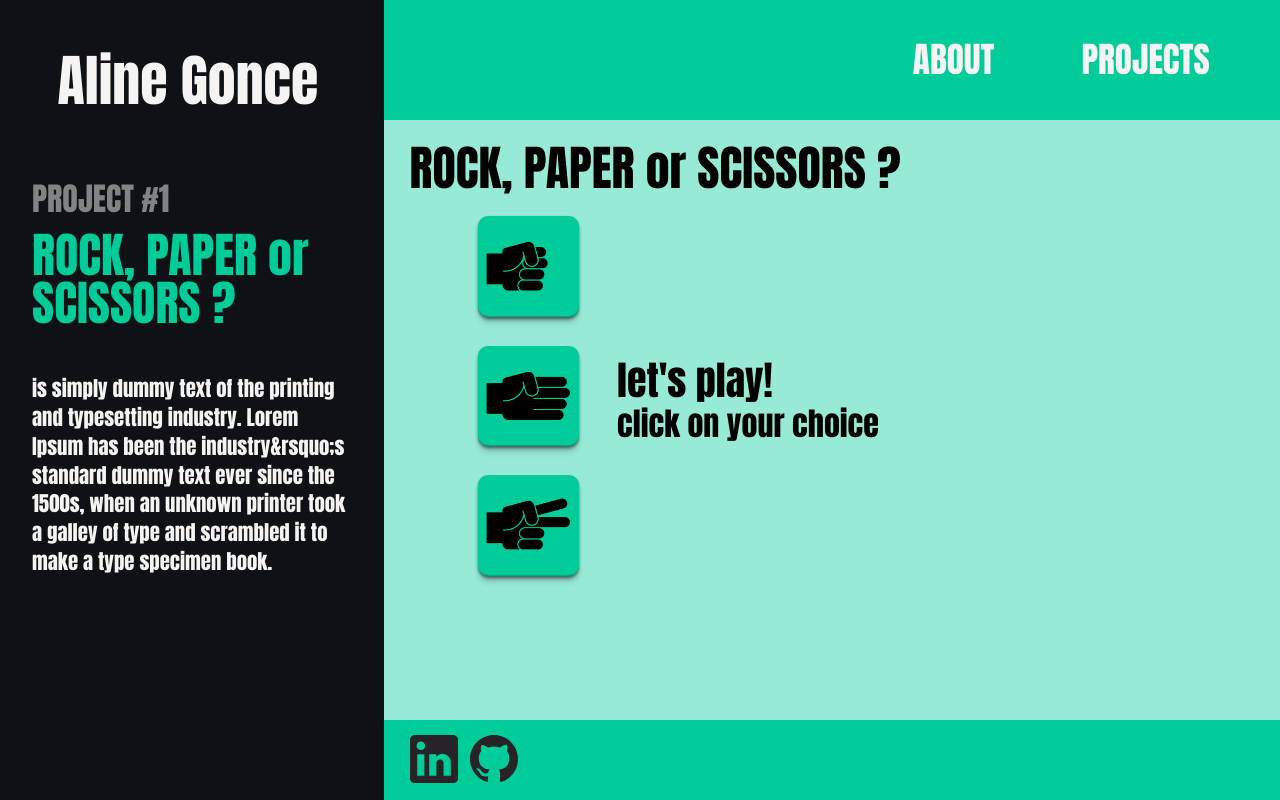
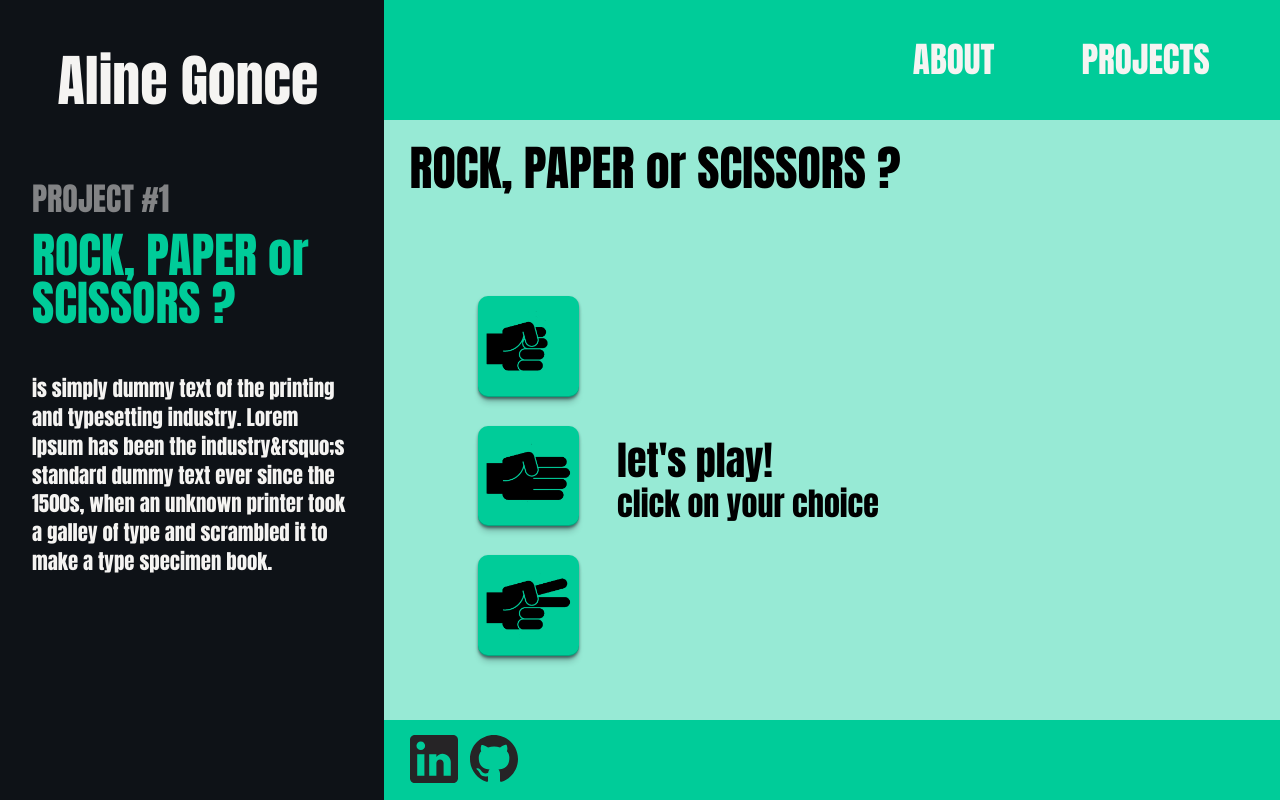
Before and after one commit to Gonaline/portfolio-2023, a React (Create React App) app in the folder client/: page /projects in a window 1280 px wide. Built offline with nearby package versions, Linux system fonts and the light colour scheme.

Commit message:
project1/fix: add countdown on replayButton click

```diff
--- a/client/src/pages/project1.tsx
+++ b/client/src/pages/project1.tsx
@@ -14,12 +14,12 @@ import pageData from '../data/pages';
 import dataGame from '../data/project1';
 import Project1Style from '../style/project1/project1Style';
 import Result from '../components/project1/result';
-import Replay from '../components/project1/replay';
 import pagesCtx from '../context/pagesCtx';
 import { PAGE } from '../enums/page.enum';
+import ReplayButton from '../style/project1/replayStyle';
 
 const Project1 = (): FunctionComponentElement<ReactElement> => {
-  const { userChoice, computer, isClick } = useContext(project1Ctx);
+  const { userChoice, computer, isClick, setIsClick } = useContext(project1Ctx);
   const { setPageData } = useContext(pagesCtx);
 
   const [computerCounter, setComputerCounter] = useState<number>(0);
@@ -27,6 +27,7 @@ const Project1 = (): FunctionComponentElement<ReactElement> => {
   const [message, setMessage] = useState<string>('');
   const [userPoint, setUserPoint] = useState<number>(0);
   const [computerPoint, setComputerPoint] = useState<number>(0);
+  const [countdown, setCountdown] = useState<number>(0);
 
   useEffect(() => {
     if (!userChoice || !computer) return;
@@ -44,27 +45,66 @@ const Project1 = (): FunctionComponentElement<ReactElement> => {
     // eslint-disable-next-line react-hooks/exhaustive-deps
   }, []);
 
+  useEffect(() => {
+    isClick && setCountdown(5);
+    // eslint-disable-next-line react-hooks/exhaustive-deps
+  }, [isClick]);
+
+  useEffect(() => {
+    countdown > 0 && setTimeout(() => setCountdown(countdown - 1), 1000);
+    setIsClick(false);
+    // eslint-disable-next-line react-hooks/exhaustive-deps
+  }, [countdown]);
+
+  const resetCounter = () => {
+    setUserCounter(0);
+    setComputerCounter(0);
+  };
+
   return (
     <>
       <Left />
       <Project1Style>
         <ProjectTitle />
-        {!isClick ? (
-          <Game />
-        ) : (
-          <>
+        {userCounter + computerCounter !== 0 ? (
           <Counter
             userCounter={userCounter}
             computerCounter={computerCounter}
           />
+        ) : (
+          <div className='empty' />
+        )}
+        {countdown === 0 ? (
+          <Game />
+        ) : (
           <Result
             message={message}
             userPoint={userPoint}
             computerPoint={computerPoint}
           />
-            <Replay />
-          </>
         )}
+        <div className='bottom'>
+          {countdown !== 0 ? (
+            <div className='countdown'>
+              {countdown > 1 ? (
+                <p>Replay in {countdown} seconds</p>
+              ) : (
+                <p>Replay in {countdown} second</p>
+              )}
+            </div>
+          ) : (
+            userCounter + computerCounter !== 0 && (
+              <ReplayButton
+                type='button'
+                onClick={() => {
+                  resetCounter();
+                }}
+              >
+                NEW GAME
+              </ReplayButton>
+            )
+          )}
+        </div>
       </Project1Style>
     </>
   );
```
Lines whose indentation alone changed are shown as unchanged.
